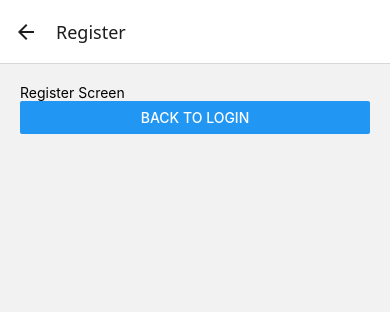
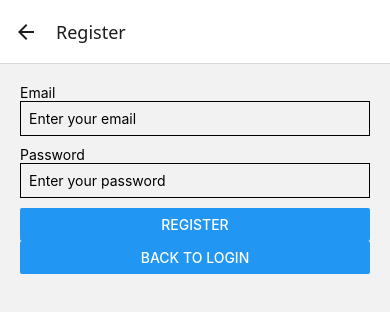
Before and after one commit to Pac-Lorenzo/TennisTracker, a React Native app: screen /Register in a window 390 px wide. Shown: the top 312 px of the page. Built offline with nearby package versions, Linux system fonts and the light colour scheme; no server answers.

Commit message:
Working flow of authentication

```diff
--- a/package.json
+++ b/package.json
@@ -25,8 +25,8 @@
     "zustand": "^5.0.3"
   },
   "devDependencies": {
+    "@babel/core": "^7.25.2",
     "@react-native-community/cli": "latest",
-    "@babel/core": "^7.25.2",
     "@types/react": "~18.3.12",
     "@typescript-eslint/eslint-plugin": "^8.29.1",
     "@typescript-eslint/parser": "^8.29.1",
@@ -38,6 +38,5 @@
     "prettier": "^3.5.3",
     "typescript": "^5.3.3"
   },
-
   "private": true
 }
--- a/src/features/auth/LoginScreen.tsx
+++ b/src/features/auth/LoginScreen.tsx
@@ -1,10 +1,63 @@
 import React from 'react';
-import { View, Text, Button } from 'react-native';
+import { useState, useEffect} from 'react';
+import { useNavigation } from '@react-navigation/native';
+import { onAuthStateChanged } from 'firebase/auth';
+import { auth } from '../../services/database/firebaseConfig';
+import { View, Text, TextInput, Alert, Button } from 'react-native';
+import { useAuth } from '../../hooks/useAuths';
+import { useUserStore } from '../../store/useUserStore';
 
-export default function LoginScreen({ navigation }: any) {
+
+export default function LoginScreen() {
+    const navigation = useNavigation<any>();
+    const [email, setEmail] = useState('');
+    const [password, setPassword] = useState('');
+    const { login, loading, error} = useAuth();
+
+    const { setUser } = useUserStore();
+
+    useEffect(() => {
+        const unsubscribe = onAuthStateChanged(auth, (user) => {
+            if(user){
+                navigation.replace('Home');
+            }
+        });
+        return unsubscribe;
+    }, []);
+
+    const handleLogin = async () => {
+        await login(email, password);
+        const user = auth.currentUser;
+        if (user) {
+            setUser(user); // Store user globally
+            navigation.replace('Home');
+        }
+    }
+
+
   return (
     <View style={{ padding: 20 }}>
-      <Text>Login Screen</Text>
+      <Text>Email</Text>
+      <TextInput
+        placeholder="Enter your email"
+        autoCapitalize="none"
+        keyboardType="email-address"
+        style={{ borderWidth: 1, marginBottom: 10, padding: 8}}
+        onChangeText={setEmail}
+        value={email}
+      />
+      <Text>Password</Text>
+        <TextInput
+            placeholder="Enter your password"
+            secureTextEntry
+            style={{ borderWidth: 1, marginBottom: 10, padding: 8}}
+            onChangeText={setPassword}
+            value={password}
+        />
+
+      {error && <Text style={{ color:'red' }}>{error}</Text>}
+
+      <Button title={loading ? "Logging in..." : "Login"} onPress={() => login(email, password)}/>
       <Button title="Go to Register" onPress={() => navigation.navigate('Register')} />
     </View>
   );
--- a/src/features/auth/RegisterScreen.tsx
+++ b/src/features/auth/RegisterScreen.tsx
@@ -1,11 +1,50 @@
 import React from 'react';
-import { View, Text, Button } from 'react-native';
+import { View, Text, TextInput, Button } from 'react-native';
+import { useNavigation } from '@react-navigation/native';
+import { auth } from '../../services/database/firebaseConfig';
+import { useAuth } from '../../hooks/useAuths';
+import { useUserStore } from '../../store/useUserStore';
 
-export default function RegisterScreen({ navigation }: any) {
-  return (
-    <View style={{ padding: 20 }}>
-      <Text>Register Screen</Text>
-      <Button title="Back to Login" onPress={() => navigation.goBack()} />
-    </View>
-  );
+export default function RegisterScreen() {
+    const navigation = useNavigation<any>();
+    const [email, setEmail] = React.useState('');
+    const [password, setPassword] = React.useState('');
+    const { register, loading, error } = useAuth();
+
+    const { setUser } = useUserStore();
+
+    const handleRegister = async () => {
+        await register(email, password);
+        const user = auth.currentUser;
+        if (user) {
+            setUser(user); // Store user globally
+            navigation.replace('Home');
+        }
+    }
+    return (
+        <View style={{ padding: 20 }}>
+            <Text>Email</Text>
+            <TextInput
+                placeholder="Enter your email"
+                autoCapitalize="none"
+                keyboardType="email-address"
+                style={{ borderWidth: 1, marginBottom: 10, padding: 8 }}
+                onChangeText={setEmail}
+                value={email}
+            />
+            <Text>Password</Text>
+            <TextInput
+                placeholder="Enter your password"
+                secureTextEntry
+                style={{ borderWidth: 1, marginBottom: 10, padding: 8 }}
+                onChangeText={setPassword}
+                value={password}
+            />
+
+            {error && <Text style={{ color: 'red' }}>{error}</Text>}
+
+            <Button title={loading ? "Registering..." : "Register"} onPress={() => register(email, password)}/>
+            <Button title="Back to Login" onPress={() => navigation.goBack()} />
+        </View>
+     );
 }
--- /dev/null
+++ b/src/hooks/useAuths.ts
@@ -0,0 +1,34 @@
+import { useState } from 'react';
+import { signInWithEmailAndPassword, createUserWithEmailAndPassword } from 'firebase/auth';
+import { auth } from '../services/database/firebaseConfig';
+
+export function useAuth() {
+  const [loading, setLoading] = useState(false);
+  const [error, setError] = useState<string | null>(null);
+
+  const login = async (email: string, password: string) => {
+    setLoading(true);
+    setError(null);
+    try {
+      await signInWithEmailAndPassword(auth, email, password);
+    } catch (err: any) {
+      setError(err.message);
+    } finally {
+      setLoading(false);
+    }
+  };
+
+  const register = async (email: string, password: string) => {
+    setLoading(true);
+    setError(null);
+    try {
+      await createUserWithEmailAndPassword(auth, email, password);
+    } catch (err: any) {
+      setError(err.message);
+    } finally {
+      setLoading(false);
+    }
+  };
+
+  return { login, register, loading, error };
+}
--- /dev/null
+++ b/src/store/useUserStore.ts
@@ -0,0 +1,11 @@
+import { create } from 'zustand';
+
+interface UserState {
+  user: any;
+  setUser: (user: any) => void;
+}
+
+export const useUserStore = create<UserState>((set) => ({
+  user: null,
+  setUser: (user) => set({ user }),
+}));
```
Also changed, not shown: 1 other file (tests, documents, lock files or other folders).
